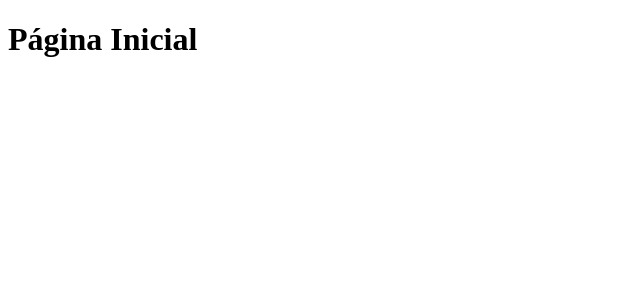
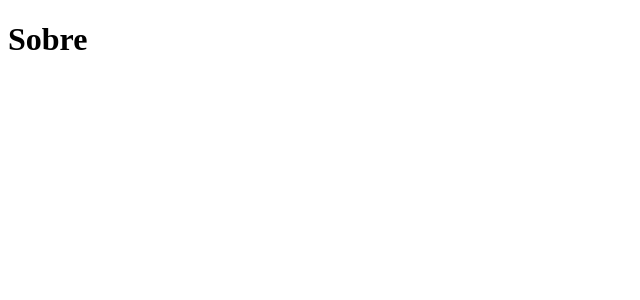
Before and after one commit to eric-suzuki-archive/alura-nextjs-06, a Next.js app: page /sobre in a window 1280 px wide. Shown: the top 300 px of the page, without its empty margins (0-640 px from the left). Built offline with nearby package versions, Linux system fonts and the light colour scheme.

Commit message:
Module 02 update-18

```diff
--- a/pages/index.js
+++ b/pages/index.js
@@ -1,7 +1,12 @@
+import NextLink from "next/link";
+
 export default function HomeScreen() {
   return (
     <div>
       <h1>Página Inicial</h1>
+      <NextLink href="/sobre">
+        <a>Ir para a sobre</a>
+      </NextLink>
     </div>
   );
 }
--- a/pages/sobre.js
+++ b/pages/sobre.js
@@ -1,7 +1,7 @@
 export default function AboutScreen() {
   return (
     <div>
-      <h1>Página Inicial</h1>
+      <h1>Sobre</h1>
     </div>
   );
 }
```
